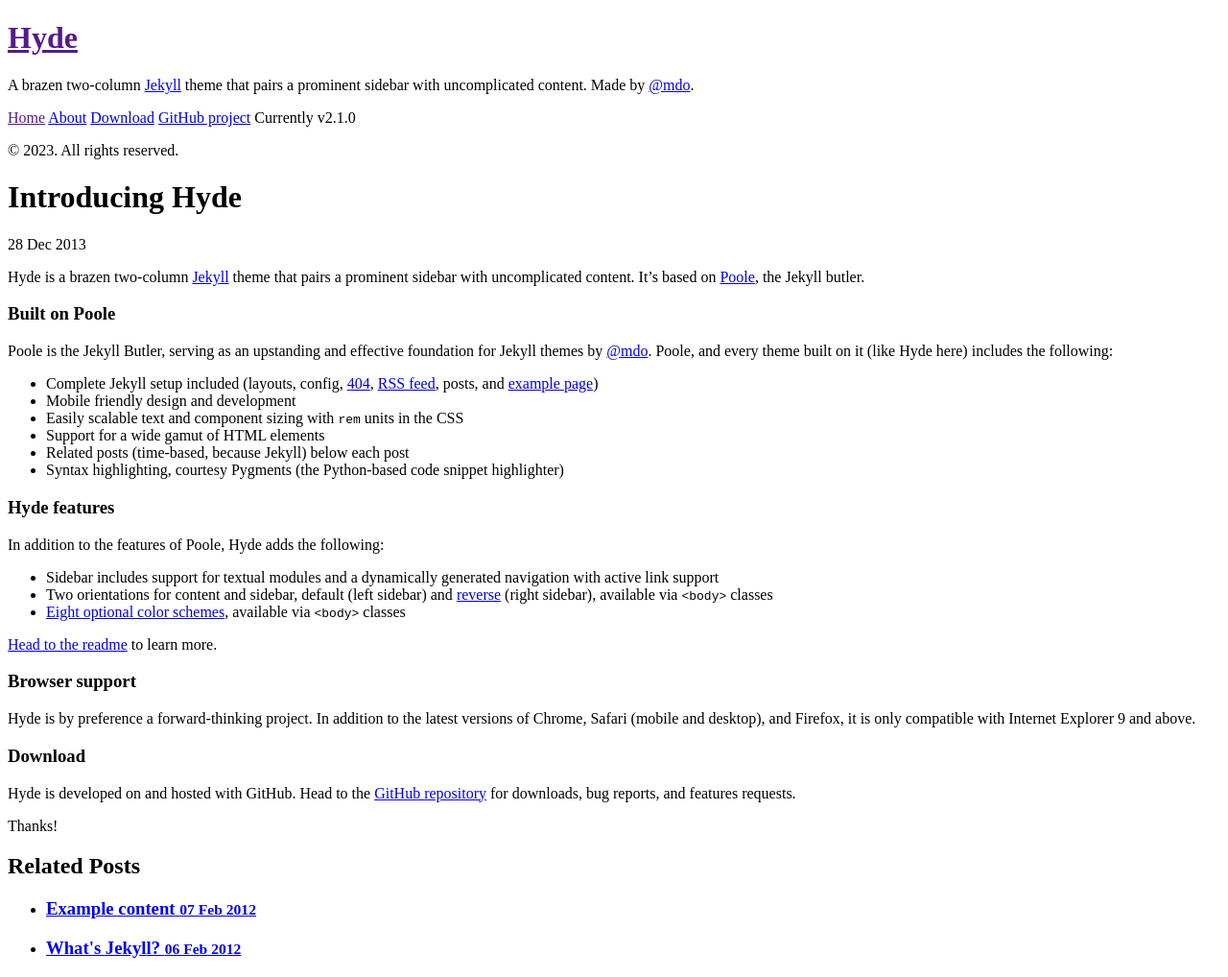
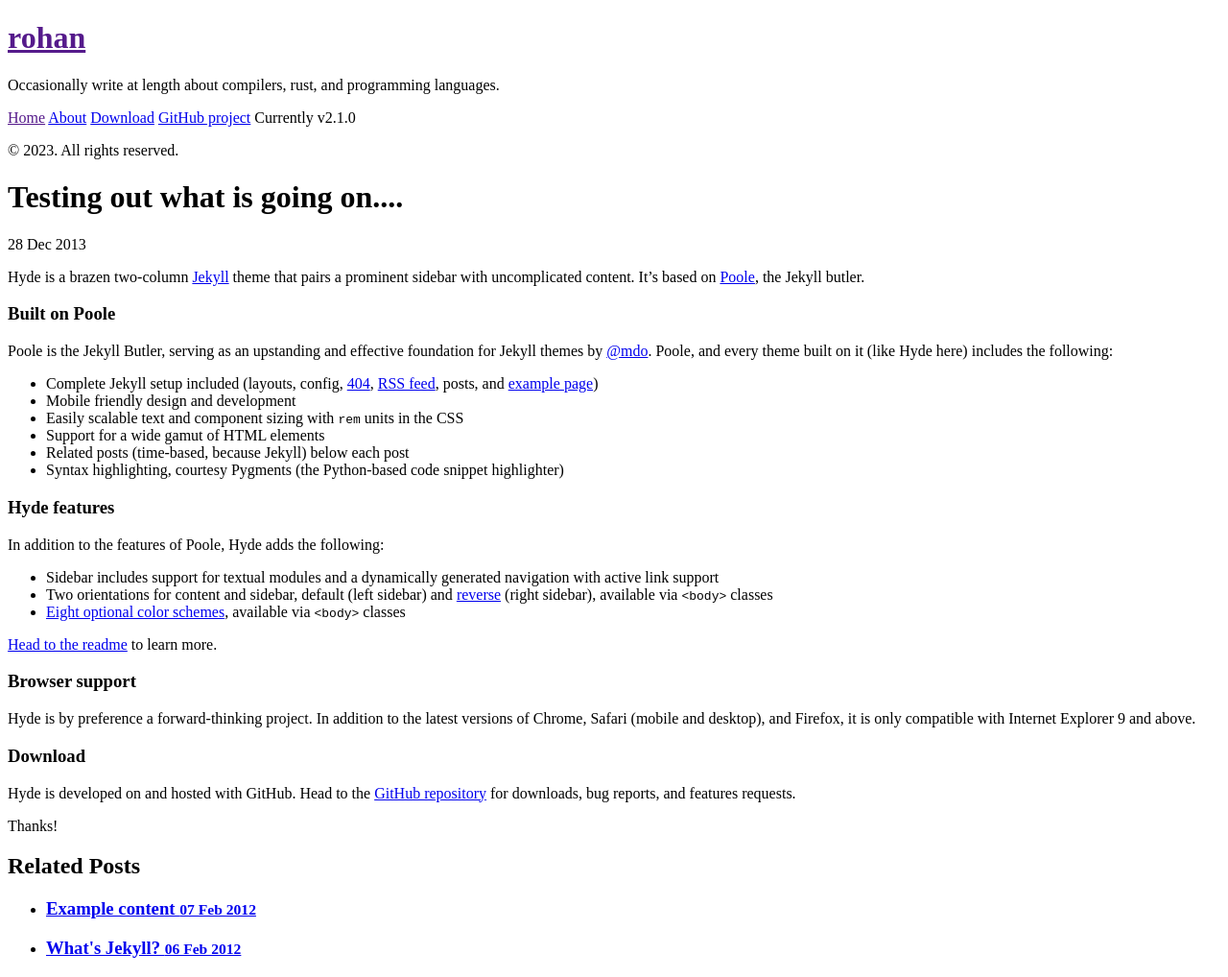
Before and after one commit to darklyspaced/darklyspaced.github.io, a Jekyll site: the page built from _posts/2013-12-28-introducing-hyde.md, in a window 1280 px wide. Shown: the whole page at 96% size. Built offline with Jekyll 4.4.1, drawn with Linux system fonts in a browser that asks for light colours; Markdown is read by kramdown in place of the engine named in the settings.

Commit message:
changed meta-data

```diff
--- a/_config.yml
+++ b/_config.yml
@@ -6,14 +6,14 @@
 permalink:        pretty
 
 # Setup
-title:            Hyde
-tagline:          'A Jekyll theme'
-description:      'A brazen two-column <a href="http://jekyllrb.com" target="_blank">Jekyll</a> theme that pairs a prominent sidebar with uncomplicated content. Made by <a href="https://twitter.com/mdo" target="_blank">@mdo</a>.'
-url:              http://hyde.getpoole.com
+title:            rohan
+tagline:          'dunno what this does'
+description:      'Occasionally write at length about compilers, rust, and programming languages.'
+url:              https://srohanjd.com
 baseurl:          /
 
 author:
-  name:           'Mark Otto'
+  name:           'Rohan Janaki'
   url:            https://twitter.com/mdo
 
 paginate:         5
@@ -22,4 +22,4 @@
 version:          2.1.0
 
 github:
-  repo:           https://github.com/poole/hyde
+  repo:           https://github.com/darklyspaced/
--- a/_posts/2013-12-28-introducing-hyde.md
+++ b/_posts/2013-12-28-introducing-hyde.md
@@ -1,6 +1,6 @@
 ---
 layout: post
-title: Introducing Hyde
+title: Testing out what is going on....
 ---
 
 Hyde is a brazen two-column [Jekyll](http://jekyllrb.com) theme that pairs a prominent sidebar with uncomplicated content. It's based on [Poole](http://getpoole.com), the Jekyll butler.
```
